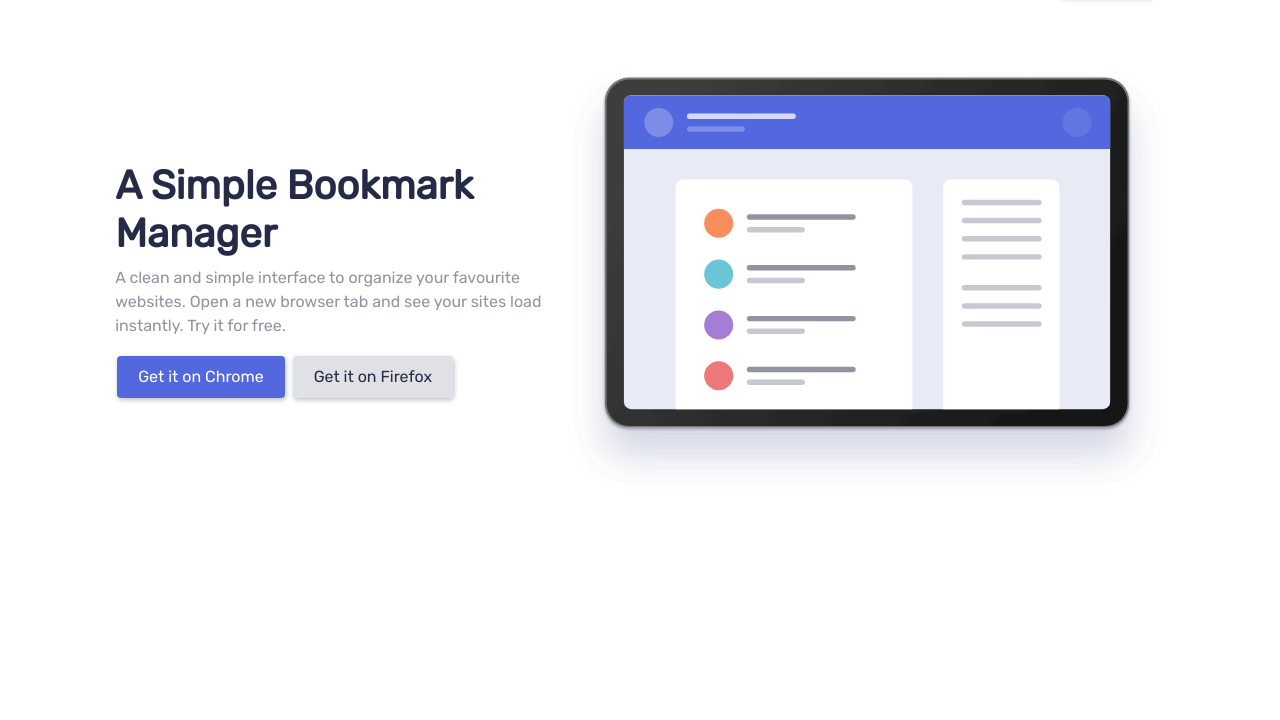
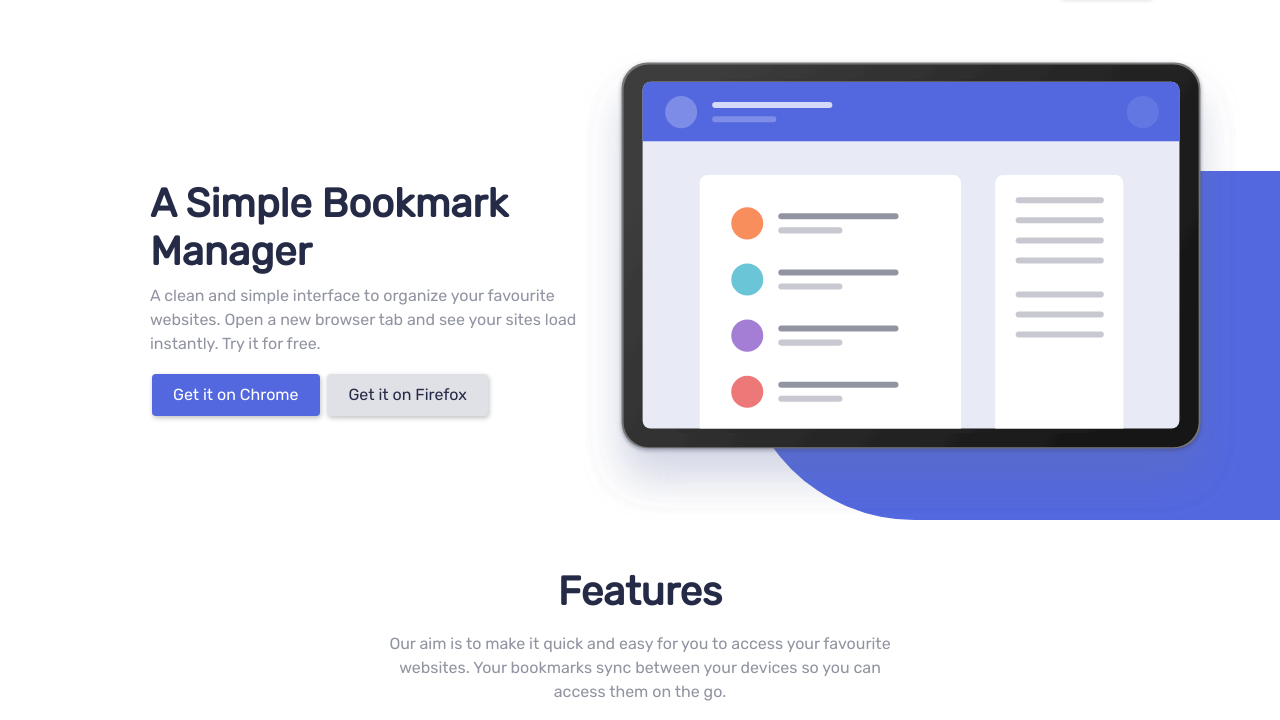
Before and after one commit to ANJALI-KUKRETI/test-bootcamp, a plain HTML site: page index.html in a window 1280 px wide. Shown: the part 86-806 px from the top of the page. Drawn offline with nearby package versions, Linux system fonts and the light colour scheme.

Commit message:
hero section

```diff
--- a/index.html
+++ b/index.html
@@ -119,7 +119,7 @@
       <div class="d-flex hero justify-content-between">
         <div class="d-flex flex-column hero-text justify-content-center">
           <div>
-            <h1 class="section-title">A Simple Bookmark Manager</h1>
+            <h1 class="section-title mt-4">A Simple Bookmark Manager</h1>
           </div>
           <div>
             <p>
@@ -134,13 +134,25 @@
           </div>
         </div>
         <div class="image-section">
-          <!-- <div class="intro__image-pattern"></div> -->
+          <div class="intro__image-pattern"></div>
           <img
             src="images/illustration-hero.svg"
             alt=""
             class="img-fluid hero-img float-end"
           />
         </div>
+      </div>
+    </section>
+
+    <!-- Features -->
+    <section class="features container mt-5">
+      <div>
+        <h1 class="features-title mb-3">Features</h1>
+        <p class="features-body">
+          Our aim is to make it quick and easy for you to access your favourite
+          websites. Your bookmarks sync between your devices so you can access
+          them on the go.
+        </p>
       </div>
     </section>
 
--- a/style.css
+++ b/style.css
@@ -97,11 +97,12 @@ body {
 section {
   width: 100%;
 }
-.hero {
+/* .hero {
   margin: 5% 9%;
-}
+} */
 .hero-text {
   width: 500px;
+  margin-left: 150px;
 }
 .hero p {
   color: hsl(229, 8%, 60%);
@@ -113,6 +114,7 @@ section {
 }
 .hero-img {
   width: 100%;
+  margin-right: 40px;
 }
 .image-section {
   position: relative;
@@ -153,8 +155,14 @@ section {
 }
 @media (max-width: 800px) {
   .hero {
-    margin: 8% 9%;
+    /* margin: 8% 9%; */
     flex-wrap: wrap-reverse;
+  }
+  .hero-text {
+    margin: 10px;
+  }
+  .hero-img {
+    margin-right: 0px;
   }
 
   .btn1 {
@@ -170,3 +178,17 @@ section {
     text-align: center;
   }
 }
+
+/* --------------Features------------ */
+.features {
+  text-align: center;
+  width: 550px;
+}
+
+.features-title {
+  color: hsl(229, 31%, 21%);
+  font-weight: 700;
+}
+.features-body {
+  color: hsl(229, 8%, 60%);
+}
```
